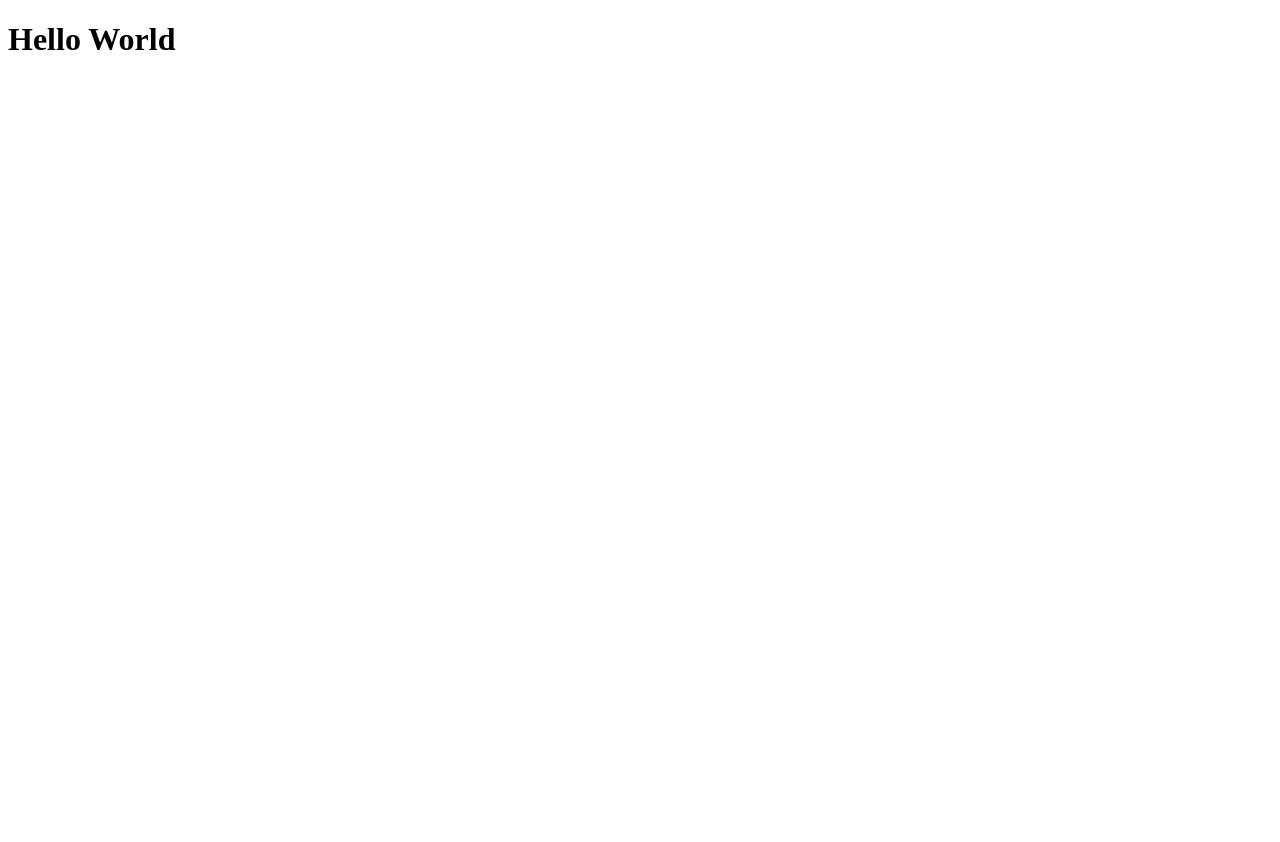
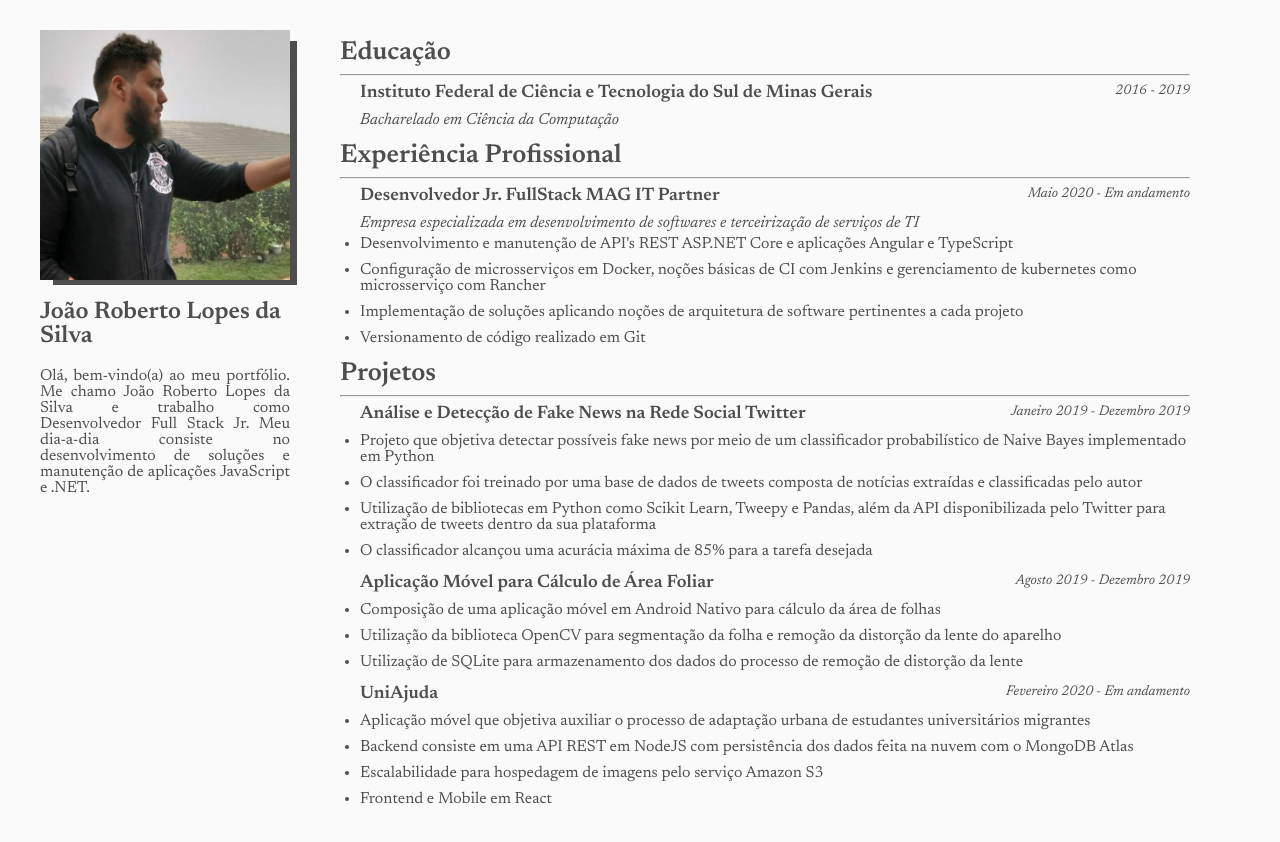
Before and after one commit to robls/robls.github.io, a plain HTML site: page index.html in a window 1280 px wide. Before the commit the page ends 800 px from the top, so only its background shows below. Drawn offline with Linux system fonts and the light colour scheme.

Commit message:
:sparkles: First commit with actual content
Pushing first version of my portfolio, still lots to be done but it's a start.

```diff
--- a/index.html
+++ b/index.html
@@ -1,23 +1,107 @@
 <!DOCTYPE html>
-<!--[if lt IE 7]>      <html class="no-js lt-ie9 lt-ie8 lt-ie7"> <![endif]-->
-<!--[if IE 7]>         <html class="no-js lt-ie9 lt-ie8"> <![endif]-->
-<!--[if IE 8]>         <html class="no-js lt-ie9"> <![endif]-->
-<!--[if gt IE 8]>      <html class="no-js"> <!--<![endif]-->
 <html>
     <head>
         <meta charset="utf-8">
         <meta http-equiv="X-UA-Compatible" content="IE=edge">
-        <title></title>
+        <title>Joao Lopes</title>
         <meta name="description" content="">
         <meta name="viewport" content="width=device-width, initial-scale=1">
-        <link rel="stylesheet" href="">
+        <link rel="stylesheet" href="styles.css">
+        <link rel="preconnect" href="https://fonts.gstatic.com">
+        <link href="https://fonts.googleapis.com/css2?family=Newsreader:ital,wght@0,200;0,300;0,400;0,500;0,600;0,700;0,800;1,200;1,300;1,400;1,500;1,600;1,700;1,800&display=swap" rel="stylesheet">
     </head>
     <body>
-        <h1>Hello World</h1>
-        <!--[if lt IE 7]>
-            <p class="browsehappy">You are using an <strong>outdated</strong> browser. Please <a href="#">upgrade your browser</a> to improve your experience.</p>
-        <![endif]-->
-
+        <div class="container">
+            <div class="profile-container">
+                <div class="pic-name-container">
+                    <img class="profile-picture offset-shadow" src="./assets/profile_picture.jpg"/>
+                    <span>João Roberto Lopes da Silva</span>
+                </div>
+                <div class="bio-container">
+                    <p>
+                        Olá, bem-vindo(a) ao meu portfólio. Me chamo João Roberto Lopes da Silva e trabalho como Desenvolvedor Full Stack Jr. Meu dia-a-dia consiste no desenvolvimento de soluções e manutenção de aplicações JavaScript e .NET.
+                    </p>
+                    <br/>
+                    <p>
+                    </p>
+                </div>
+            </div>
+            <div class="skills-container">
+                <div class="skill-section">
+                    <h1 class="skill-title">Educação</h1>
+                    <hr/>
+                    <div class="skill-container">
+                        <div class="skill-subtitle-container">
+                            <p class="skill-subtitle">Instituto Federal de Ciência e Tecnologia do Sul de Minas Gerais</p>
+                            <p class="skill-subtitle-time">2016 - 2019</p>
+                        </div>
+                        <div class="skill-content">
+                            <p>Bacharelado em Ciência da Computação</p>
+                        </div>
+                    </div>
+                </div>
+                <div class="skill-section">
+                    <h1 class="skill-title">Experiência Profissional</h1>
+                    <hr/>
+                    <div class="skill-container">
+                        <div class="skill-subtitle-container">
+                            <p class="skill-subtitle">Desenvolvedor Jr. FullStack MAG IT Partner</p>
+                            <p class="skill-subtitle-time">Maio 2020 - Em andamento</p>
+                        </div>
+                        <div class="skill-content">
+                            <p>Empresa especializada em desenvolvimento de softwares e terceirização de serviços de TI</p>
+                            <ul>
+                                <li>Desenvolvimento e manutenção de API's REST ASP.NET Core e aplicações Angular e TypeScript</li>
+                                <li>Configuração de microsserviços em Docker, noções básicas de CI com Jenkins e gerenciamento de kubernetes como microsserviço com Rancher</li>
+                                <li>Implementação de soluções aplicando noções de arquitetura de software pertinentes a cada projeto </li>
+                                <li>Versionamento de código realizado em Git</li>
+                            </ul>
+                        </div>
+                    </div>
+                </div>
+                <div class="skill-section">
+                    <h1 class="skill-title">Projetos</h1>
+                    <hr/>
+                    <div class="skill-container">
+                        <div class="skill-subtitle-container">
+                            <p class="skill-subtitle">Análise e Detecção de Fake News na Rede Social Twitter</p>
+                            <p class="skill-subtitle-time">Janeiro 2019 - Dezembro 2019</p>
+                        </div>
+                        <div class="skill-content">
+                            <ul>
+                                <li>Projeto que objetiva detectar possíveis fake news por meio de um classificador probabilístico de Naive Bayes implementado em Python</li>
+                                <li>O classificador foi treinado por uma base de dados de tweets composta de notícias extraídas e classificadas pelo autor</li>
+                                <li>Utilização de bibliotecas em Python como Scikit Learn, Tweepy e Pandas, além da API disponibilizada pelo Twitter para extração de tweets dentro da sua plataforma</li>
+                                <li>O classificador alcançou uma acurácia máxima de 85% para a tarefa desejada</li>
+                            </ul>
+                        </div>
+                        <div class="skill-subtitle-container">
+                            <p class="skill-subtitle">Aplicação Móvel para Cálculo de Área Foliar</p>
+                            <p class="skill-subtitle-time">Agosto 2019 - Dezembro 2019</p>
+                        </div>
+                        <div class="skill-content">
+                            <ul>
+                                <li>Composição de uma aplicação móvel em Android Nativo para cálculo da área de folhas</li>
+                                <li>Utilização da biblioteca OpenCV para segmentação da folha e remoção da distorção da lente do aparelho</li>
+                                <li>Utilização de SQLite para armazenamento dos dados do processo de remoção de distorção da lente</li>
+                            </ul>
+                        </div>
+                        <div class="skill-subtitle-container">
+                            <p class="skill-subtitle">UniAjuda</p>
+                            <p class="skill-subtitle-time">Fevereiro 2020 - Em andamento</p>
+                        </div>
+                        <div class="skill-content">
+                            <ul>
+                                 <li>Aplicação móvel que objetiva auxiliar o processo de adaptação urbana de estudantes universitários migrantes</li>
+                                 <li>Backend consiste em uma API REST em NodeJS com persistência dos dados feita na nuvem com o MongoDB Atlas</li>
+                                 <li>Escalabilidade para hospedagem de imagens pelo serviço Amazon S3</li>
+                                 <li>Frontend e Mobile em React</li>
+                            </ul>
+                        </div>
+                    </div>
+                </div>
+            </div>
+        </div>
         <script src="" async defer></script>
     </body>
 </html>
--- /dev/null
+++ b/styles.css
@@ -0,0 +1,161 @@
+html, body, div, span, applet, object, iframe,
+h1, h2, h3, h4, h5, h6, p, blockquote, pre,
+a, abbr, acronym, address, big, cite, code,
+del, dfn, em, img, ins, kbd, q, s, samp,
+small, strike, strong, sub, sup, tt, var,
+b, u, i, center,
+dl, dt, dd, ol, ul, li,
+fieldset, form, label, legend,
+table, caption, tbody, tfoot, thead, tr, th, td,
+article, aside, canvas, details, embed,
+figure, figcaption, footer, header, hgroup,
+menu, nav, output, ruby, section, summary,
+time, mark, audio, video {
+	margin: 0;
+	padding: 0;
+	border: 0;
+	font-size: 100%;
+	font: inherit;
+	vertical-align: baseline;
+}
+
+article, aside, details, figcaption, figure,
+footer, header, hgroup, menu, nav, section {
+	display: block;
+}
+
+body {
+	line-height: 1;
+}
+
+blockquote, q {
+	quotes: none;
+}
+
+blockquote:before, blockquote:after,
+q:before, q:after {
+	content: '';
+	content: none;
+}
+
+table {
+	border-collapse: collapse;
+	border-spacing: 0;
+}
+
+body * {
+    font-family: 'Newsreader', serif;
+}
+
+:root{
+    --gray: #4F4E4F;
+    --blue: #64BCC4;
+    --white:#fafafa;
+}
+
+body {
+    background-color: var(--white);
+    color: var(--gray);
+}
+
+.container {
+    padding: 30px 40px;
+    display: flex;
+    flex-direction: row;
+    justify-content: space-evenly;
+}
+
+.profile-container {
+    display: flex;
+    flex-direction: column;
+}
+
+.pic-name-container {
+    display: flex;
+    flex-direction: column;
+    align-items: center;
+    font-size: 24px;
+    font-weight: 600;
+    margin-bottom: 20px;
+}
+
+.profile-picture {
+    height: 250px;
+    width: 250px;
+    margin-bottom: 20px;
+}
+
+.bio-container {
+    font-size: 16px;
+    max-width: 300px;
+    text-align: justify;
+    margin: 0 auto;
+}
+
+.skills-container {
+    padding: 10px 50px;
+}
+
+.skill-section {
+    margin-bottom: 15px;
+}
+
+.skill-container {
+    margin-left: 20px;
+}
+
+.skill-title {
+    font-size: 26px;
+    font-weight: 600;
+}
+
+.skill-subtitle-container {
+    display: flex;
+    flex-direction: row;
+    justify-content: space-between;
+    margin-bottom: 5px;
+}
+
+.skill-subtitle {
+    font-size: 18px;
+    font-weight: 600;
+}
+
+.skill-subtitle-time {
+    font-size: 14px;
+    font-style: italic;
+}
+
+.skill-content {
+    margin-top: 10px;
+}
+
+.skill-content > p {
+    font-style: italic;
+    margin-bottom: 5px;
+}
+
+.skill-content > ul {
+    list-style-type: disc;
+    margin-bottom: 15px;
+}
+.skill-content > ul > li{
+    margin-bottom: 10px;
+}
+
+.footer {
+    display: flex;
+    justify-content: center;
+    align-items:center;
+}
+
+.offset-shadow {
+    -webkit-box-shadow: 10px 8px 0px -3px var(--gray);
+    box-shadow: 10px 8px 0px -3px var(--gray);
+}
+
+@media only screen and (max-width: 960px) {
+    .container {
+        flex-direction: column;
+    }
+}
```
Also changed, not shown: assets/profile_picture.jpg (added).
